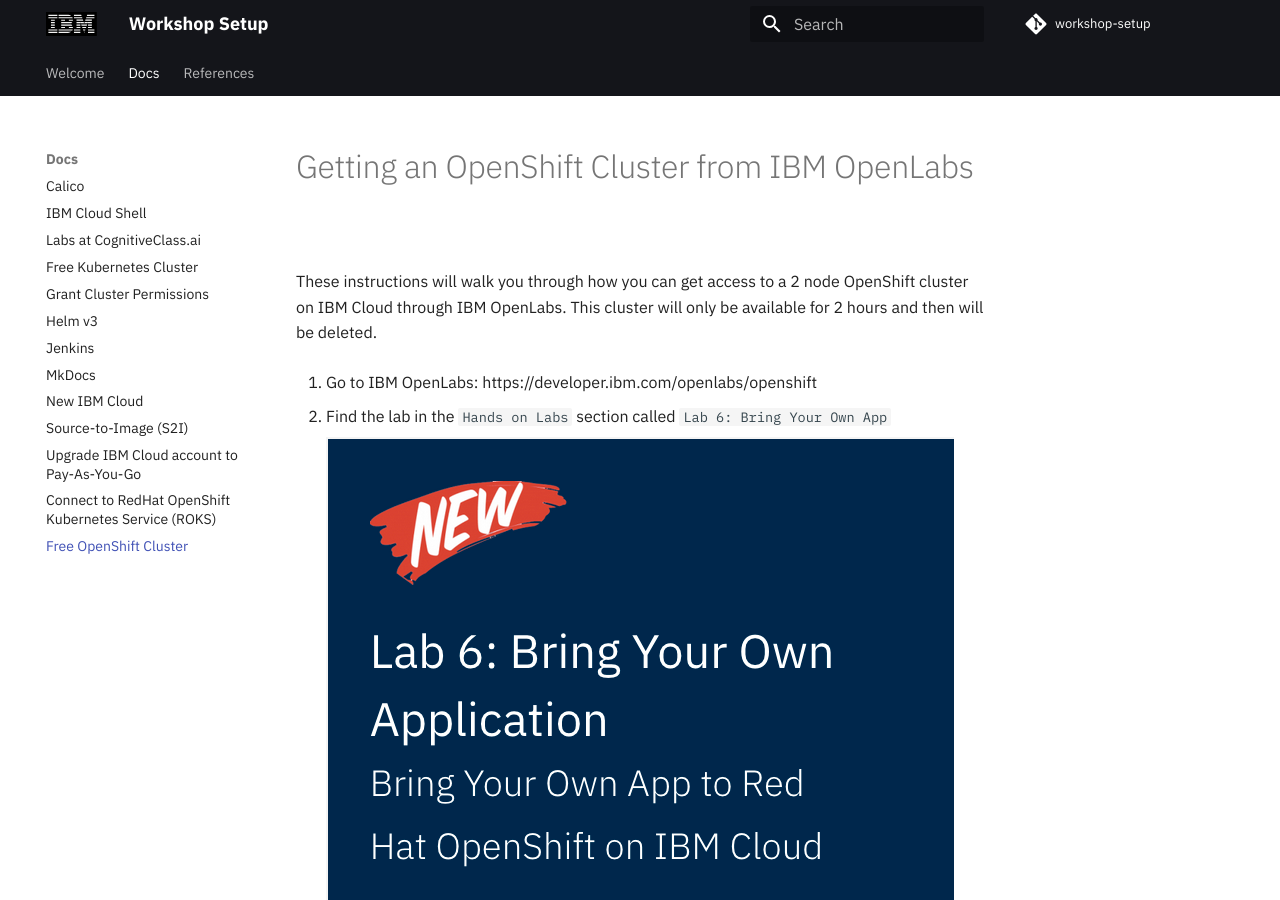
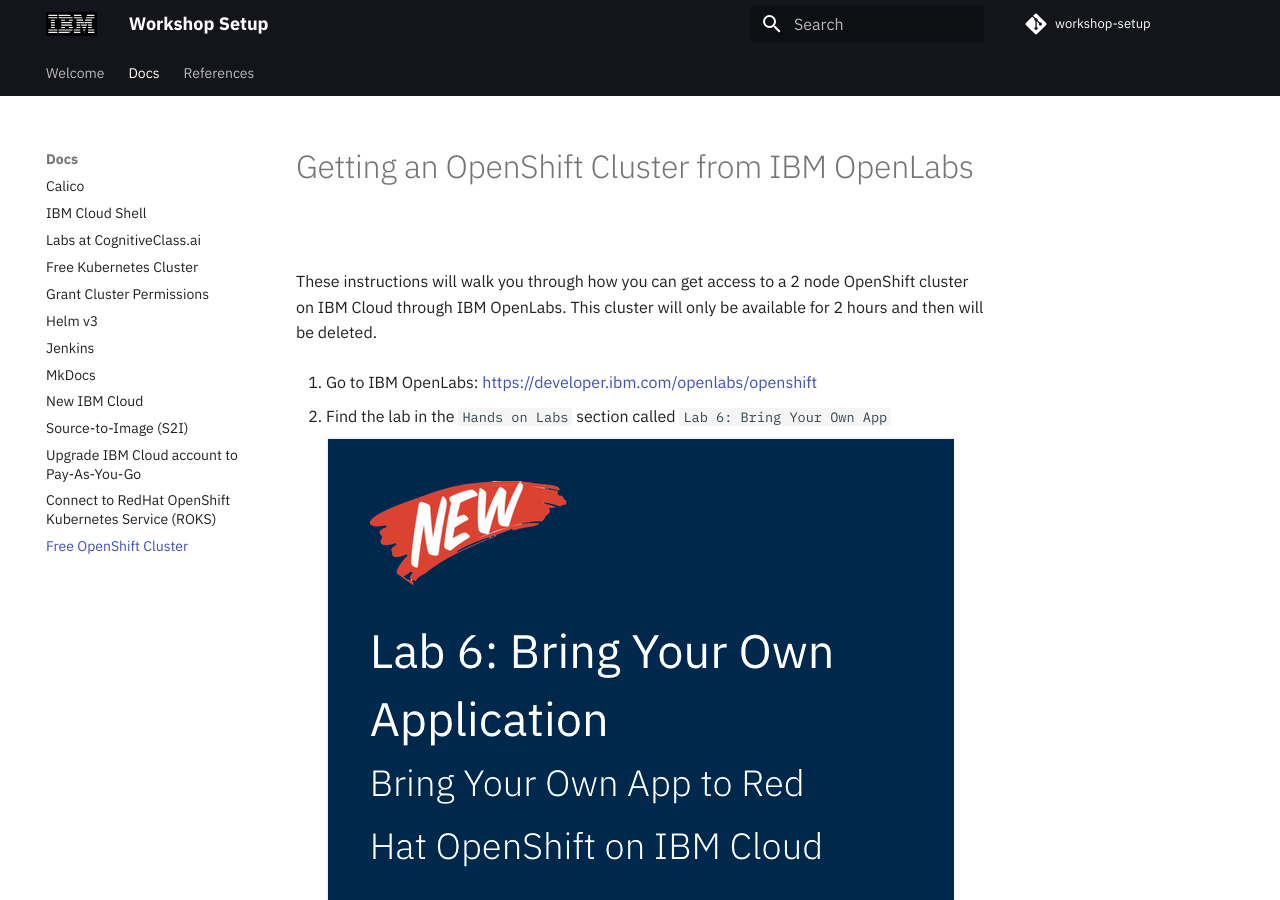
Before and after one commit to IBM/workshop-setup, an MkDocs documentation site: the page built from docs/OPENLABS.md, in a window 1280 px wide and 900 px high. Built offline with MkDocs 1.6.1 and Material for MkDocs 9.7.7, drawn with Linux system fonts in a browser that asks for light colours; comment, search, counter and statistics services are not loaded.

```diff
--- a/docs/OPENLABS.md
+++ b/docs/OPENLABS.md
@@ -2,7 +2,7 @@
 
 These instructions will walk you through how you can get access to a 2 node OpenShift cluster on IBM Cloud through IBM OpenLabs. This cluster will only be available for 2 hours and then will be deleted.
 
-1. Go to IBM OpenLabs: https://developer.ibm.com/openlabs/openshift
+1. Go to IBM OpenLabs: <https://developer.ibm.com/openlabs/openshift>
 
 1. Find the lab in the `Hands on Labs` section called `Lab 6: Bring Your Own App`
 
```
